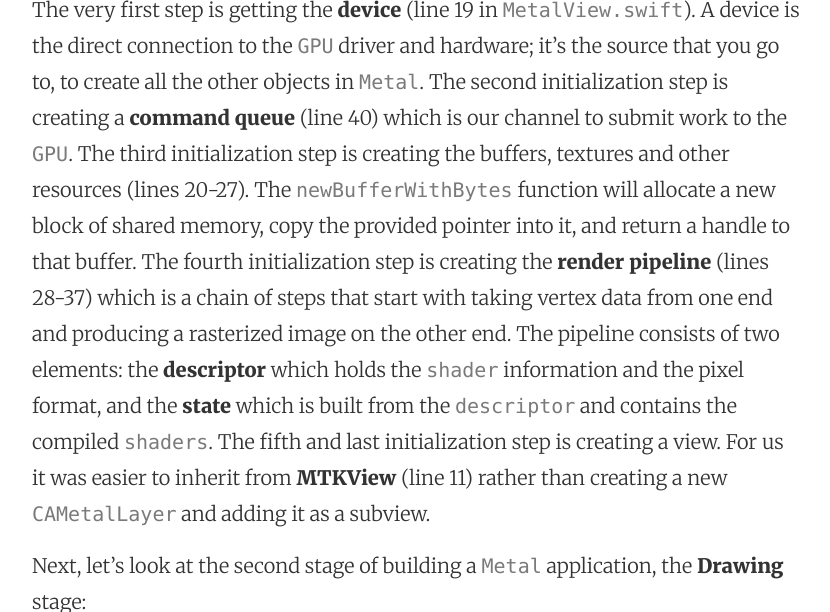
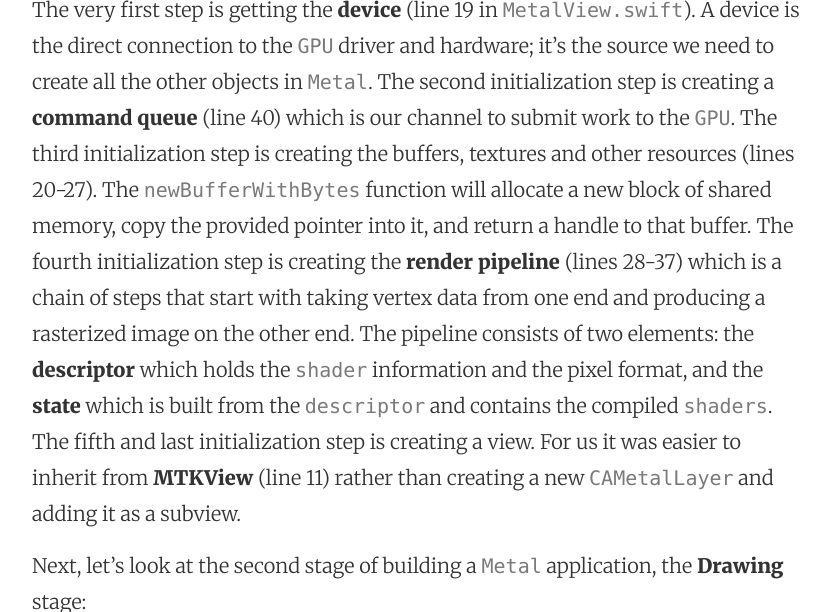
Before and after one commit to mhorga/mhorga.github.io, a Jekyll site: the page built from _posts/2016-02-01-using-metalkit-part-4.markdown, in a window 1280 px wide and 900 px high, scrolled down 2514 px, cut to the strip 227-839 px from the top of the window. Shown: the whole strip, without its empty margins (224-1054 px from the left). Built offline with Jekyll 4.4.1, drawn with Linux system fonts in a browser that asks for light colours.

Commit message:
Post update: Using MetalKit part 4

```diff
--- a/_posts/2016-02-01-using-metalkit-part-4.markdown
+++ b/_posts/2016-02-01-using-metalkit-part-4.markdown
@@ -17,7 +17,7 @@
 
 ![alt text](https://github.com/Swiftor/Metal/raw/master/images/part4_2.png "2")
 
-The very first step is getting the __device__ (line 19 in `MetalView.swift`). A device is the direct connection to the `GPU` driver and hardware; it's the source that you go to, to create all the other objects in `Metal`. The second initialization step is creating a __command queue__ (line 40) which is our channel to submit work to the `GPU`. The third initialization step is creating the buffers, textures and other resources (lines 20-27). The `newBufferWithBytes` function will allocate a new block of shared memory, copy the provided pointer into it, and return a handle to that buffer. The fourth initialization step is creating the __render pipeline__ (lines 28-37) which is a chain of steps that start with taking vertex data from one end and producing a rasterized image on the other end. The pipeline consists of two elements: the __descriptor__ which holds the `shader` information and the pixel format, and the __state__ which is built from the `descriptor` and contains the compiled `shaders`. The fifth and last initialization step is creating a view. For us it was easier to inherit from __MTKView__ (line 11) rather than creating a new `CAMetalLayer` and adding it as a subview.
+The very first step is getting the __device__ (line 19 in `MetalView.swift`). A device is the direct connection to the `GPU` driver and hardware; it's the source we need to create all the other objects in `Metal`. The second initialization step is creating a __command queue__ (line 40) which is our channel to submit work to the `GPU`. The third initialization step is creating the buffers, textures and other resources (lines 20-27). The `newBufferWithBytes` function will allocate a new block of shared memory, copy the provided pointer into it, and return a handle to that buffer. The fourth initialization step is creating the __render pipeline__ (lines 28-37) which is a chain of steps that start with taking vertex data from one end and producing a rasterized image on the other end. The pipeline consists of two elements: the __descriptor__ which holds the `shader` information and the pixel format, and the __state__ which is built from the `descriptor` and contains the compiled `shaders`. The fifth and last initialization step is creating a view. For us it was easier to inherit from __MTKView__ (line 11) rather than creating a new `CAMetalLayer` and adding it as a subview.
 
 Next, let's look at the second stage of building a `Metal` application, the __Drawing__ stage:
 
```
